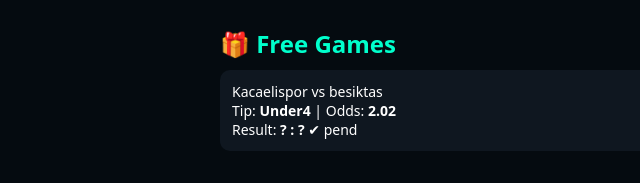
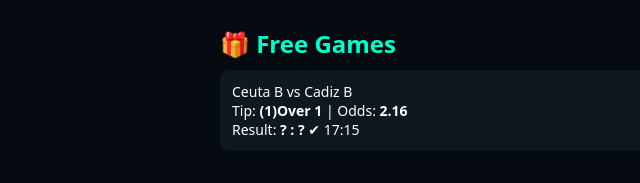
Before and after one commit to darkwebshacks/ggggohh, a website: page index.html in a window 1280 px wide. Shown: the part 619-802 px from the top of the page, 20-660 px from the left. Drawn offline with Linux system fonts and the light colour scheme.

Commit message:
Update matches manually and admin panel fixes

```diff
--- a/index.html
+++ b/index.html
@@ -169,9 +169,9 @@ clickable */
     <h2 style="margin-top:20px">🎁 Free Games</h2>
 
     <div class="match">
-       Kacaelispor vs besiktas <br>
-      Tip: <b>Under4</b> | Odds: <b>2.02</b><br>
-      Result: <b>? : ?</b> <span class="Success-tag">✔ pend</span>
+       Ceuta B vs Cadiz B<br>
+      Tip: <b>(1)Over 1 </b> | Odds: <b>2.16</b><br>
+      Result: <b>? : ?</b> <span class="Success-tag">✔ 17:15</span>
     </div>
   </div>
 </div>
```
